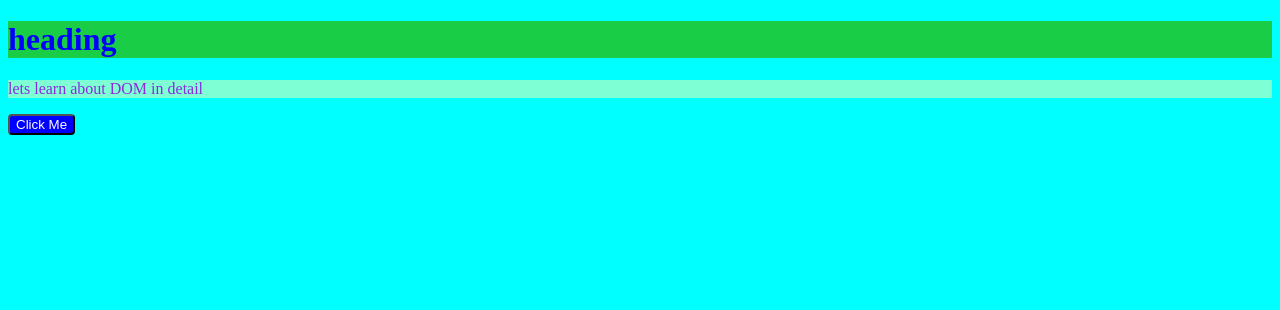
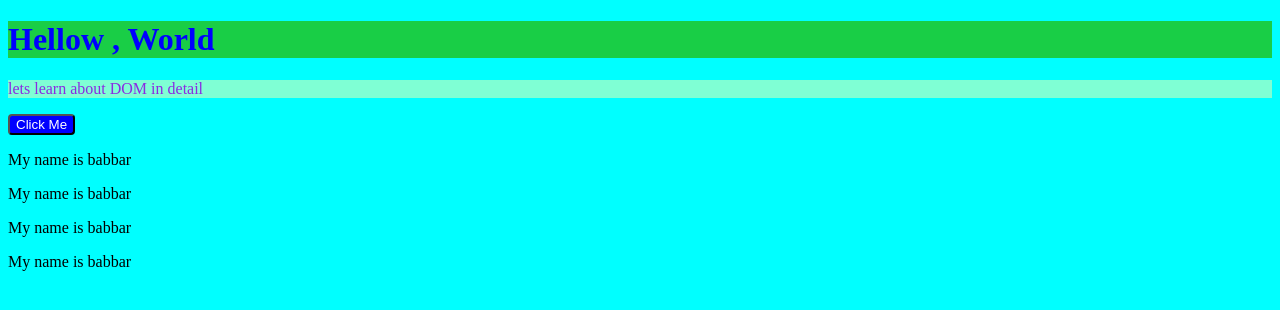
Before and after one commit to istekhar44/JavaScript_totutarails, a plain HTML site: page DOM3/index.html in a window 1280 px wide. Drawn offline with Linux system fonts and the light colour scheme.

Commit message:
add the new dom

```diff
--- a/DOM3/index.html
+++ b/DOM3/index.html
@@ -7,9 +7,13 @@
     <link rel="stylesheet" href="style.css">
 </head>
 <body>
-    <h1 id="heading1">heading</h1>
+    <h1 id="heading1">Hellow , World</h1>
     <p class="para1">lets learn about DOM in detail</p>
     <button class="button1">Click Me</button>
-    <script> src="script.js"</script>
+    <p class="heading-class">My name is babbar</p>
+    <p class="heading-class">My name is babbar</p>
+    <p class="heading-class">My name is babbar</p>
+    <p class="heading-class">My name is babbar</p>
+    <script src="script.js">script.js </script>
 </body>
 </html>
--- a/DOM3/script.js
+++ b/DOM3/script.js
@@ -1,2 +1,20 @@
-console.log("hellow ");
-alert("apana collage");
+// console.log("hellow ");
+// alert("apana collage");
+// window.alert("hellow");
+// print the whole html code in the console window
+// console.dir(Document.body);
+// console.log(DOMPointReadOnlyocument.head);
+
+
+    //Access the htmal element by id
+ let heading = document.getElementById("heading1");
+ console.log(heading);
+ console.dir(heading);
+
+
+       //Access the html element by class
+ let headings = document.getElementsByClassName("heading-class");
+ console.log(headings);
+ console.dir(heading);
+
+      //Access the html elemrnt by the
```
